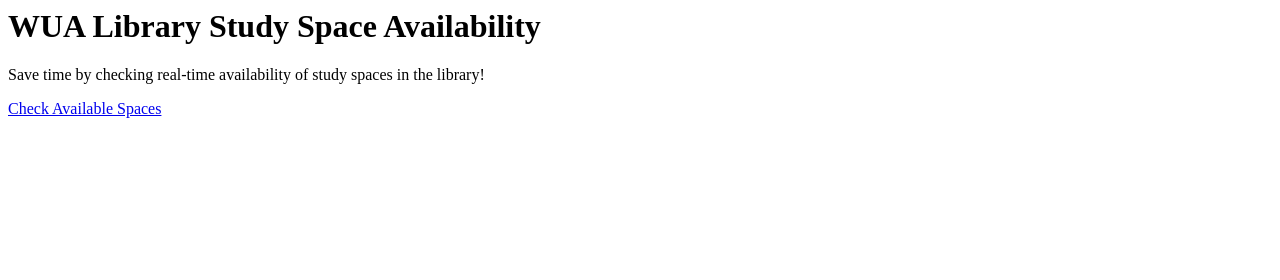
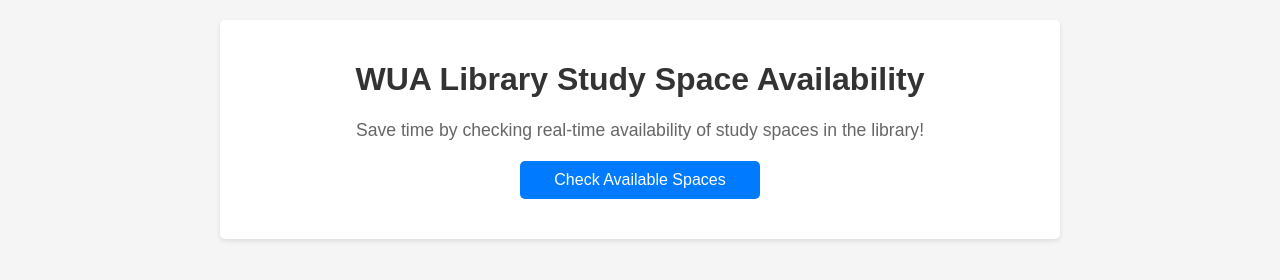
Before and after one commit to Jeranyamad/Online-Library-Study-space-finder-system-, a plain HTML site: page index.html in a window 1280 px wide. Drawn offline with Linux system fonts and the light colour scheme.

Commit message:
second commit

```diff
--- a/index.html
+++ b/index.html
@@ -4,6 +4,8 @@
     <meta charset="UTF-8">
     <meta http-equiv="X-UA-Compatible" content="IE=edge">
     <meta name="viewport" content="width=device-width, initial-scale=1.0">
+    <link href="style.css" rel="stylesheet">
+
     <title>WUA Library Study Space Availability</title>
 
 </head>
--- a/style.css
+++ b/style.css
@@ -0,0 +1,40 @@
+
+/* Add your CSS styles here */
+body {
+    font-family: Arial, sans-serif;
+    margin: 0;
+    padding: 0;
+    background-color: #f5f5f5;
+}
+
+.container {
+    max-width: 800px;
+    margin: 20px auto;
+    background-color: #fff;
+    padding: 20px;
+    border-radius: 5px;
+    box-shadow: 0 2px 5px rgba(0, 0, 0, 0.1);
+}
+
+h1 {
+    text-align: center;
+    color: #333;
+}
+
+p {
+    text-align: center;
+    color: #666;
+    font-size: 1.1em;
+}
+
+.button {
+    display: block;
+    width: 200px;
+    margin: 20px auto;
+    padding: 10px 20px;
+    background-color: #007bff;
+    color: #fff;
+    text-align: center;
+    text-decoration: none;
+    border-radius: 5px;
+}
```
